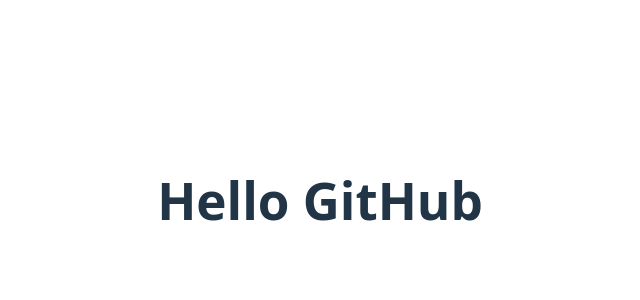
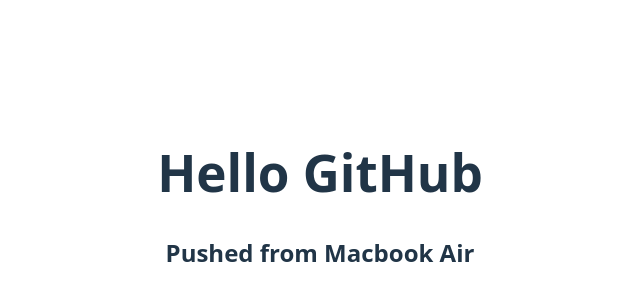
Before and after one commit to AxlVerheul/vite-app, a React (Vite) app: page / in a window 1280 px wide. Shown: the part 200-500 px from the top of the page, without its empty margins (320-960 px from the left). Built offline with nearby package versions, Linux system fonts and the light colour scheme.

Commit message:
feat: Added Macbook Air line

```diff
--- a/src/App.jsx
+++ b/src/App.jsx
@@ -7,7 +7,10 @@ function App() {
   const [count, setCount] = useState(0)
 
   return (
+    <div>
       <h1>Hello GitHub</h1>
+      <h2>Pushed from Macbook Air</h2>
+    </div>
   )
 }
 
```
